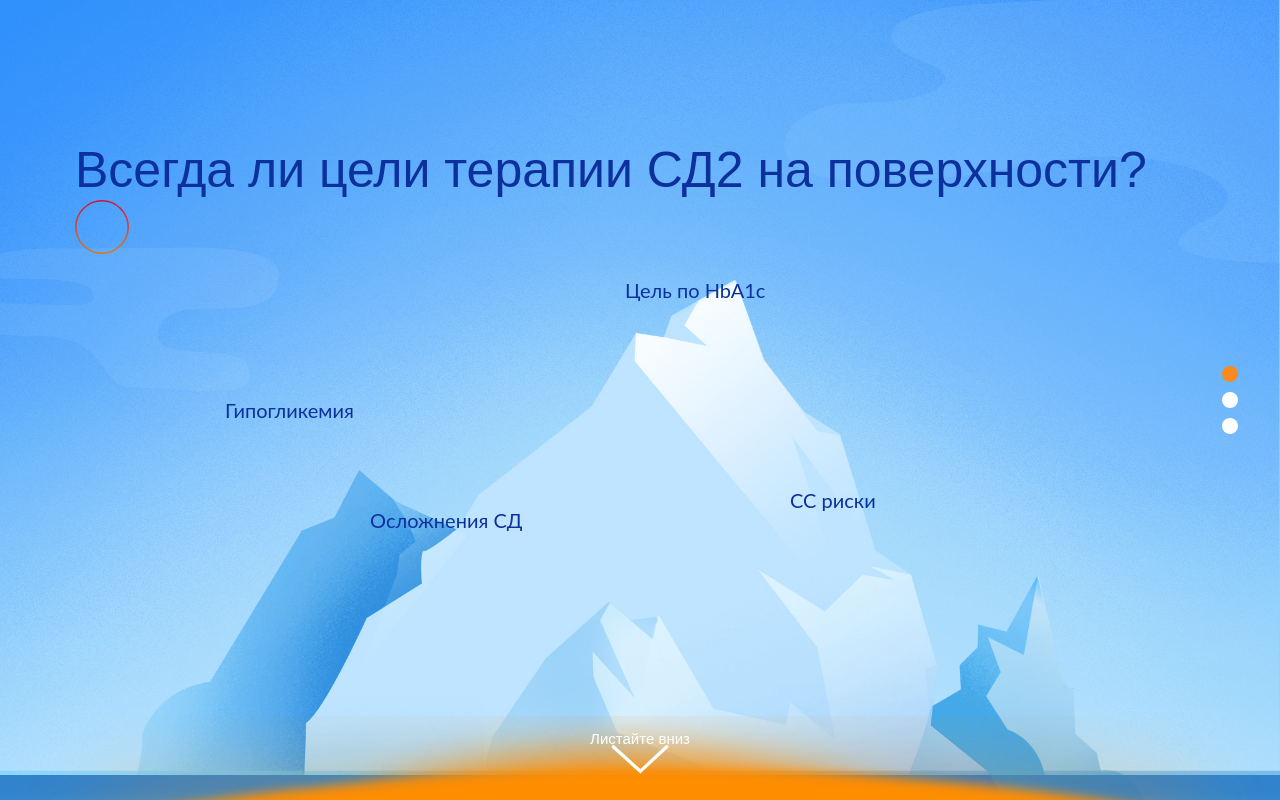
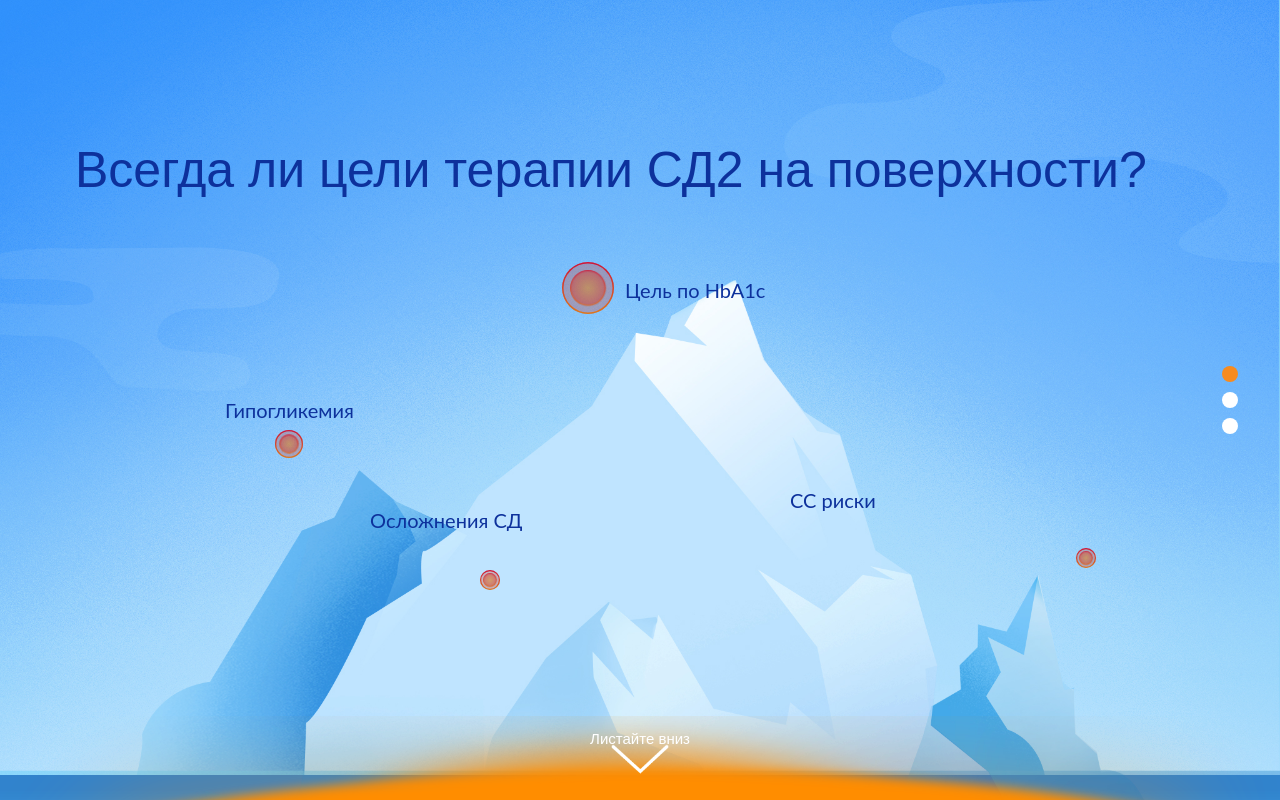
Before and after one commit to HungryOwl/therapy, a React app: page / in a window 1280 px wide. Built offline with nearby package versions, Linux system fonts and the light colour scheme.

Commit message:
Доделали анимацию бульб на первом слайде

```diff
--- a/src/components/Bulb/Bulb.js
+++ b/src/components/Bulb/Bulb.js
@@ -4,7 +4,10 @@ const Bulb = (props) => {
     const { modificator } = props;
 
     return (
-        <div className={`bulb bulb--${modificator}`}/>
+        <div className={`bulb bulb--${modificator}`}>
+            <div className="bulb__item bulb__item--gradient"/>
+            <div className="bulb__item bulb__item--stroke"/>
+        </div>
     );
 };
 
--- /dev/null
+++ b/src/components/BulbGroup/BulbGroup.js
@@ -0,0 +1,16 @@
+import React from 'react';
+import Bulb from '../Bulb/Bulb';
+
+const BulbGroup = (props) => {
+    const { modificator } = props;
+
+    return (
+        <div className={`bulbGroup bulbGroup--${modificator}`}>
+            <Bulb modificator="fixed"/>
+            <Bulb modificator="moves"/>
+            <Bulb modificator="moves"/>
+        </div>
+    );
+};
+
+export default BulbGroup;
--- a/src/components/Slide/Goals.js
+++ b/src/components/Slide/Goals.js
@@ -1,9 +1,9 @@
 import React, { Component } from 'react';
 import Swipedown from './SwipeDown';
-import Bulb from '../Bulb/Bulb';
+import BulbGroup from '../BulbGroup/BulbGroup';
 
 const textArr = ['Гипогликемия', 'Осложнения СД', 'Цель по HbA1c', 'СС риски'];
-const bulbSizeArr = [28, 17, 54, 17];
+// const bulbSizeArr = [28, 17, 54, 17];
 
 class Goals extends Component {
     constructor(props) {
@@ -18,10 +18,10 @@ class Goals extends Component {
         );
     }
 
-    renderBulbs(sizeArr) {
+    renderBulbs(amount) {
         return (
-            sizeArr.map((size, i) => (
-                <Bulb size={size} key={i} modificator={i}/>
+            Array(amount).fill('').map((item, i) => (
+                <BulbGroup key={i} modificator={i}/>
             ))
         );
     }
@@ -30,7 +30,7 @@ class Goals extends Component {
         return [
             <h2 className='slide__title' key={1}>Всегда ли цели терапии СД2 на&nbsp;поверхности?</h2>,
             this.renderText(textArr),
-            <Bulb size={100} key={0} modificator={0}/>,
+            this.renderBulbs(4),
             <Swipedown/>
         ];
     }
--- a/src/styles/components/bulb.styl
+++ b/src/styles/components/bulb.styl
@@ -1,11 +1,50 @@
+@keyframes scaling {
+  0% { transform: scale(0); }
+  100% { transform: scale(1); }
+}
+
+@keyframes gradient-fading {
+  0% { opacity: 0.6; }
+  50% { opacity: 0.5;}
+  100% { opacity: 0; }
+}
+
+@keyframes stroke-fading {
+  0% { opacity: 0; }
+  70% { opacity: 1; }
+}
+
 .bulb
-  position : absolute;
-  width: 50px;
+  position: absolute;
+  width: 100%;
   height: @width;
-  border: solid 2px transparent;
-  border-radius: 50%;
-  background-image:
-                    url("../../assets/images/gradient-stroke.svg");
-  background-origin: border-box;
-  background-clip:  border-box;
-  background-size: 100%;
+
+  &__item
+    position: absolute;
+    width: 100%;
+    height: @width;
+    border-radius: 50%;
+    background-size: 100%;
+    animation-duration: 2s;
+    animation-timing-function: ease-out;
+    animation-iteration-count: infinite;
+    transform-origin: center;
+
+  &__item--gradient
+    background-image: radial-gradient(#de781b, #cf1437);
+
+  &__item--stroke
+    background-image: url("../../assets/images/gradient-stroke.svg");
+
+.bulb--fixed .bulb__item--gradient
+  opacity: 0.3;
+
+.bulb--moves + .bulb--moves .bulb__item
+  animation-delay: 1s;
+  animation-fill-mode: backwards;
+
+.bulb--moves .bulb__item--gradient
+  animation-name: scaling, gradient-fading;
+
+.bulb--moves .bulb__item--stroke
+  animation-name: scaling, stroke-fading;
--- /dev/null
+++ b/src/styles/components/bulbGroup.styl
@@ -0,0 +1,26 @@
+.bulbGroup
+  position: absolute;
+
+  &--0
+    width: 28px;
+    height: @width;
+    left: 275px;
+    top: 430px;
+
+  &--1
+    width: 20px;
+    height: @width;
+    left: 480px;
+    bottom: 210px;
+
+  &--2
+    width: 20px;
+    height: @width;
+    right: 184px;
+    bottom: 232px;
+
+  &--3
+    width: 52px;
+    height: @width;
+    left: 562px;
+    top: 262px;
--- a/src/styles/main.styl
+++ b/src/styles/main.styl
@@ -6,6 +6,7 @@
 @import './dragBar/dragBar.styl';
 @import './components/swipeDown.styl';
 @import './components/bulb.styl';
+@import './components/bulbGroup.styl';
 
 html,
 body,
```
